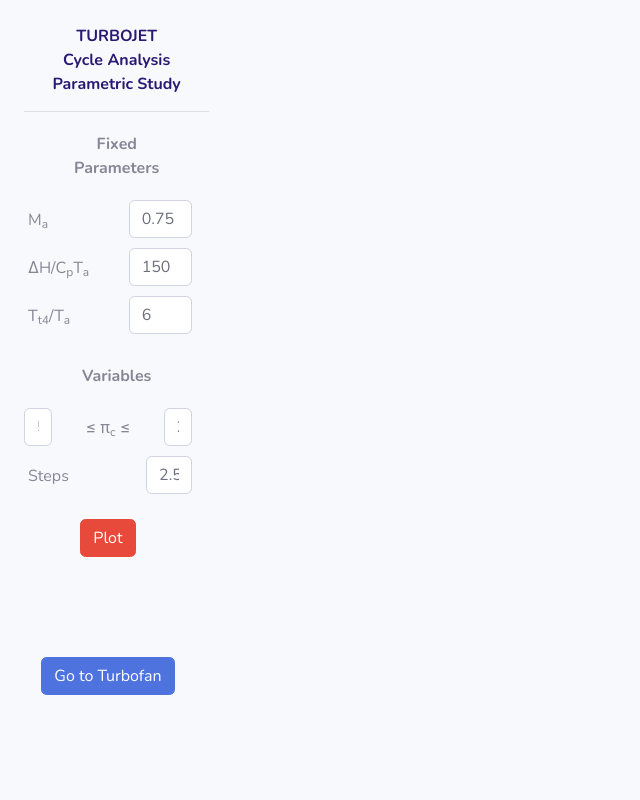
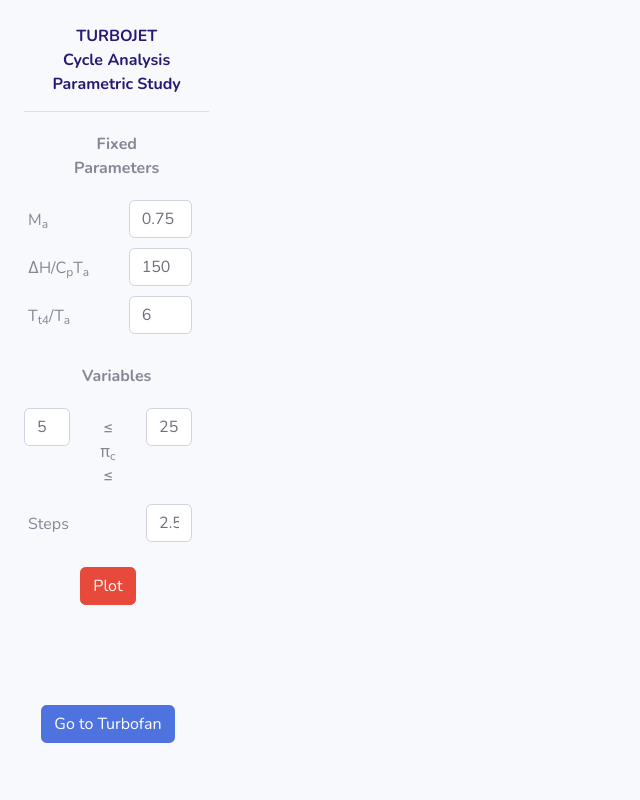
Before and after one commit to hr1799/JetEngineStudy, a Django app: page /turbojet/ in a window 1280 px wide. Shown: the whole page, without its empty margins (0-640 px from the left). Run offline with Django 3.2, Linux system fonts and the light colour scheme; some libraries are stand-ins or nearby versions.

Commit message:
Update turbojet.html

```diff
--- a/templates/turbojet.html
+++ b/templates/turbojet.html
@@ -69,11 +69,11 @@
                                         </p>
                                     </div>
                                     <div class="form-group row nav-item">
-                                        <div class="col-sm-3 ibox">
+                                        <div class="col-sm-4 ibox">
                                             <input type="text" class="form-control" id="pi_c_min" name="pi_c_min" value="5">
                                         </div>
-                                        <label class="col-sm-5 nav-link iboxl" style="text-align: center">  &le; &pi;<sub>c</sub> &le;</label>
-                                        <div class="col-sm-3 ibox">
+                                        <label class="col-sm-3 nav-link iboxl" style="text-align: center">  &le; &pi;<sub>c</sub> &le;</label>
+                                        <div class="col-sm-4 ibox">
                                             <input type="text" class="form-control" id="pi_c_max" name="pi_c_max" value="25">
                                         </div>
                                     </div>
```
